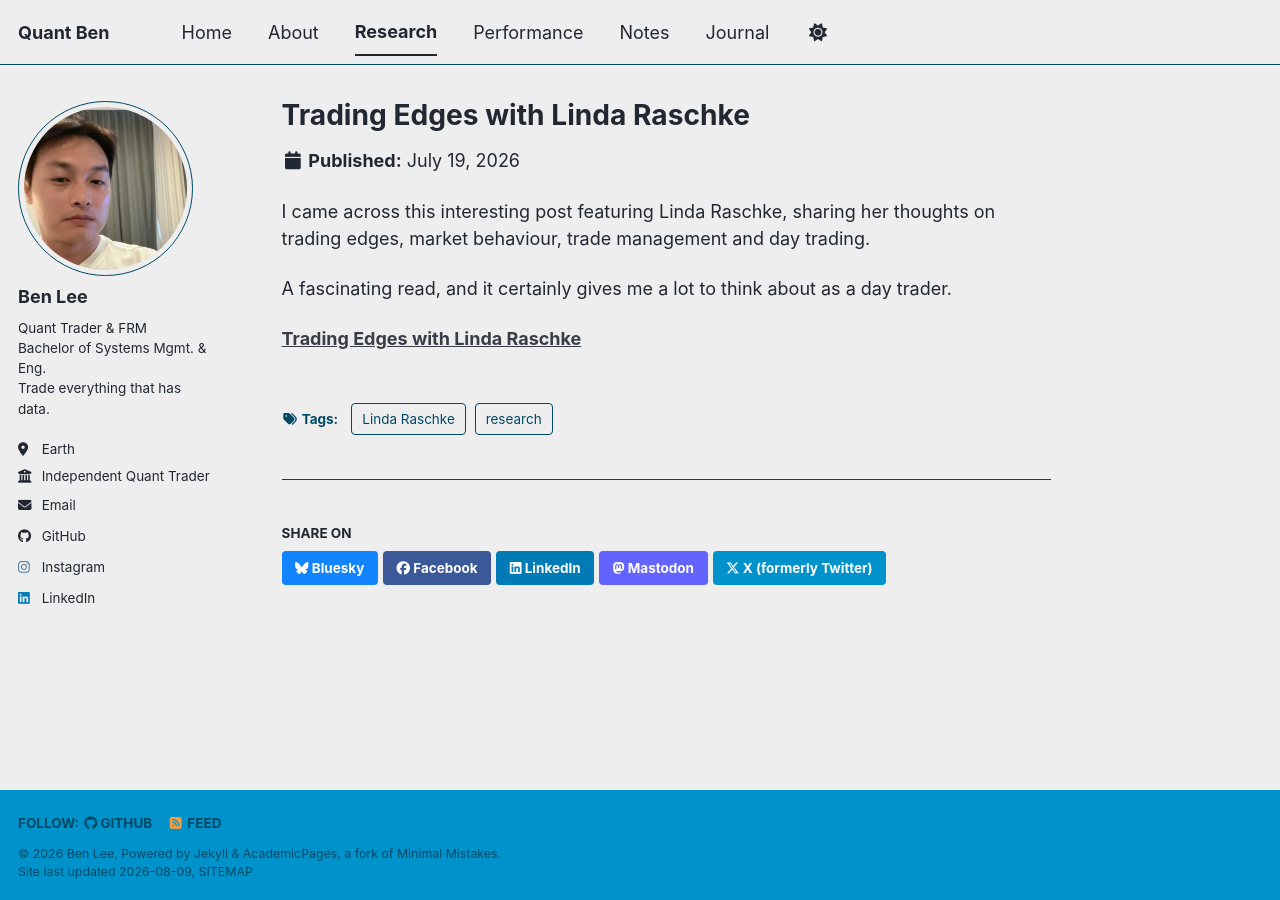
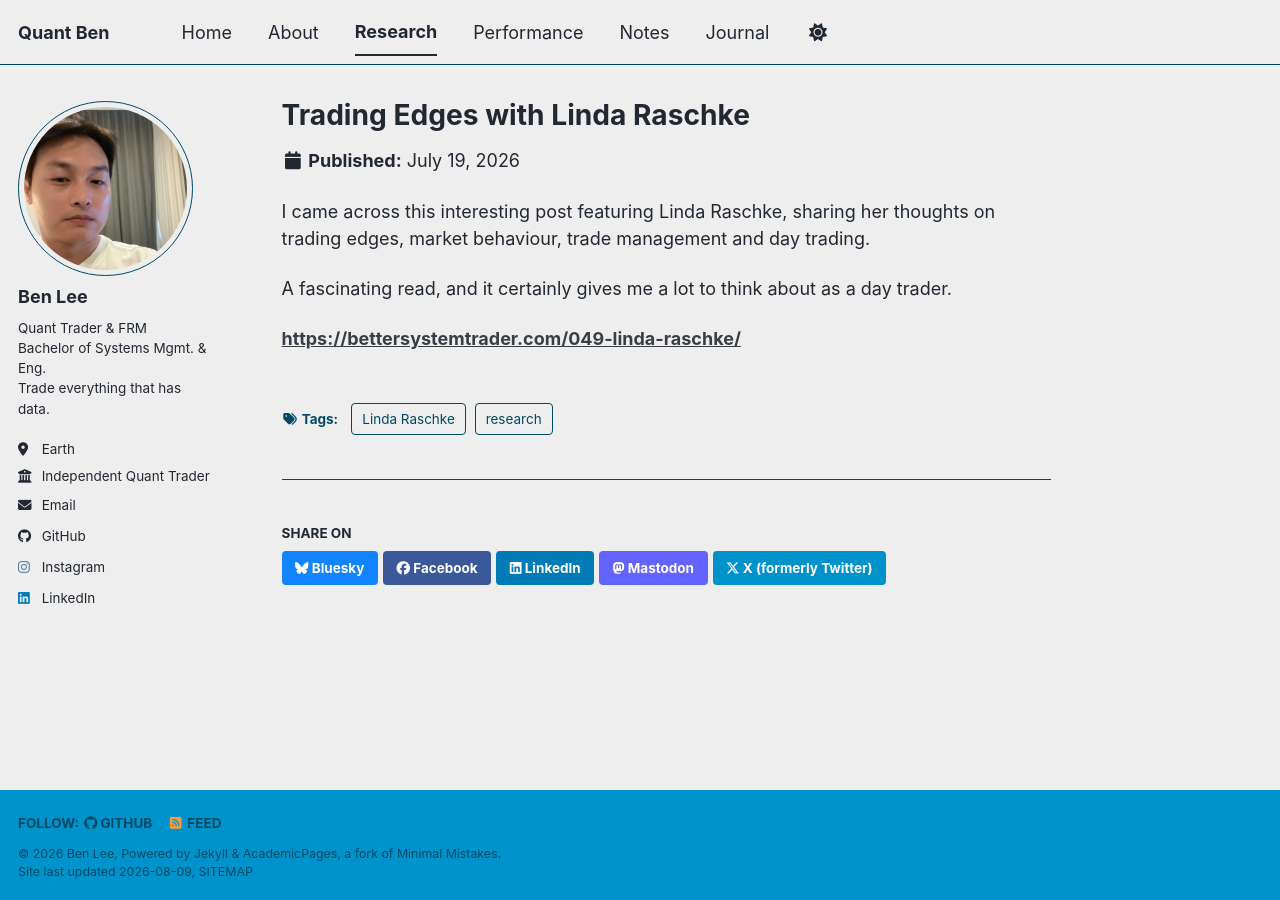
Before and after one commit to leebh1119/leebh1119.github.io, a Jekyll site: the page built from _research/2026-07-19-research-01.md, in a window 1280 px wide. Built offline with Jekyll 4.4.1, drawn with Linux system fonts in a browser that asks for light colours; a style sheet for code colours, icons or effects is not loaded.

Commit message:
updated research

```diff
--- a/_research/2026-07-19-research-01.md
+++ b/_research/2026-07-19-research-01.md
@@ -12,5 +12,5 @@ I came across this interesting post featuring Linda Raschke, sharing her thought
 A fascinating read, and it certainly gives me a lot to think about as a day trader.
 
 <a href="https://bettersystemtrader.com/049-linda-raschke/" target="_blank" rel="noopener noreferrer">
-<strong>Trading Edges with Linda Raschke</strong>
+<strong>https://bettersystemtrader.com/049-linda-raschke/</strong>
 </a>
```
